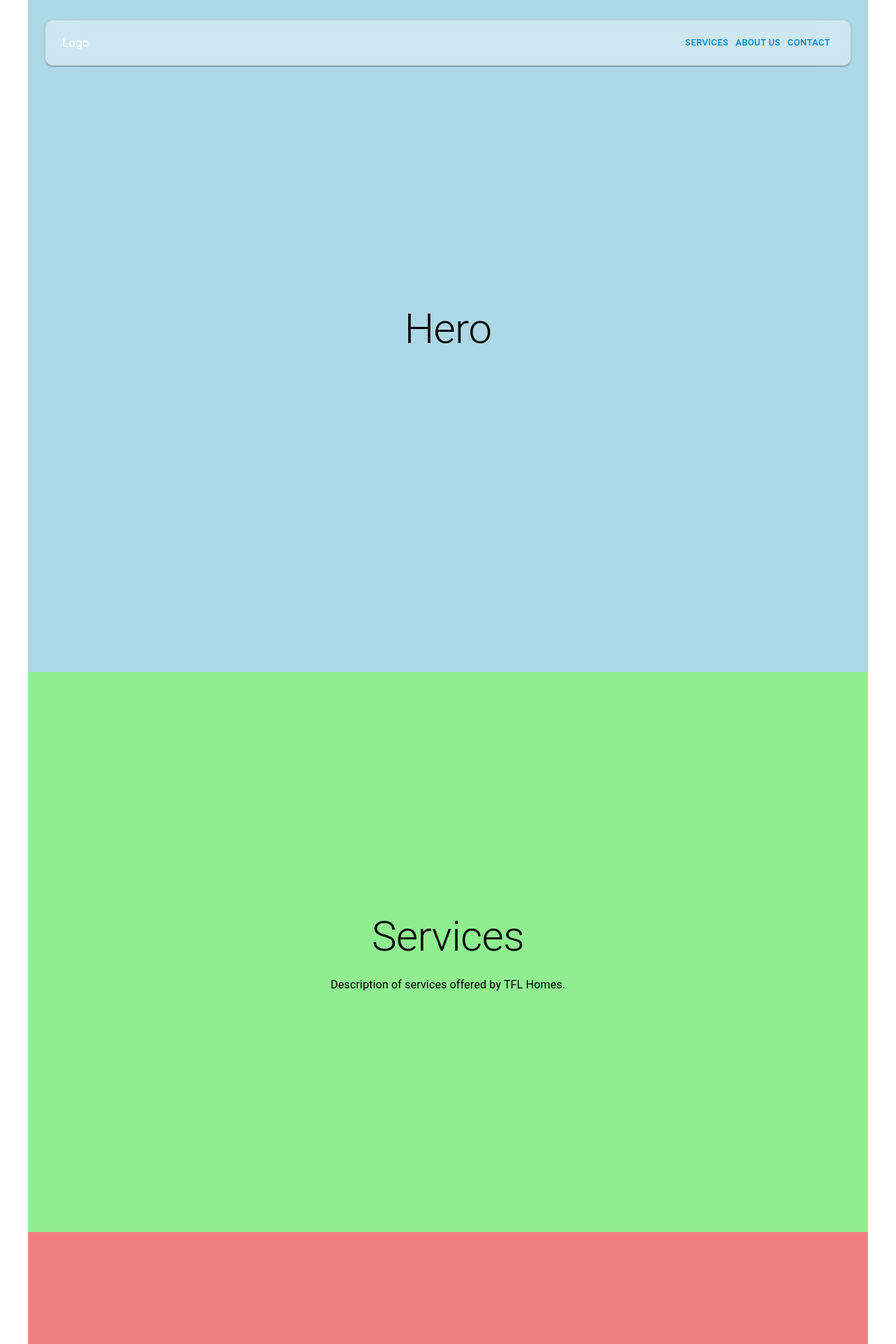
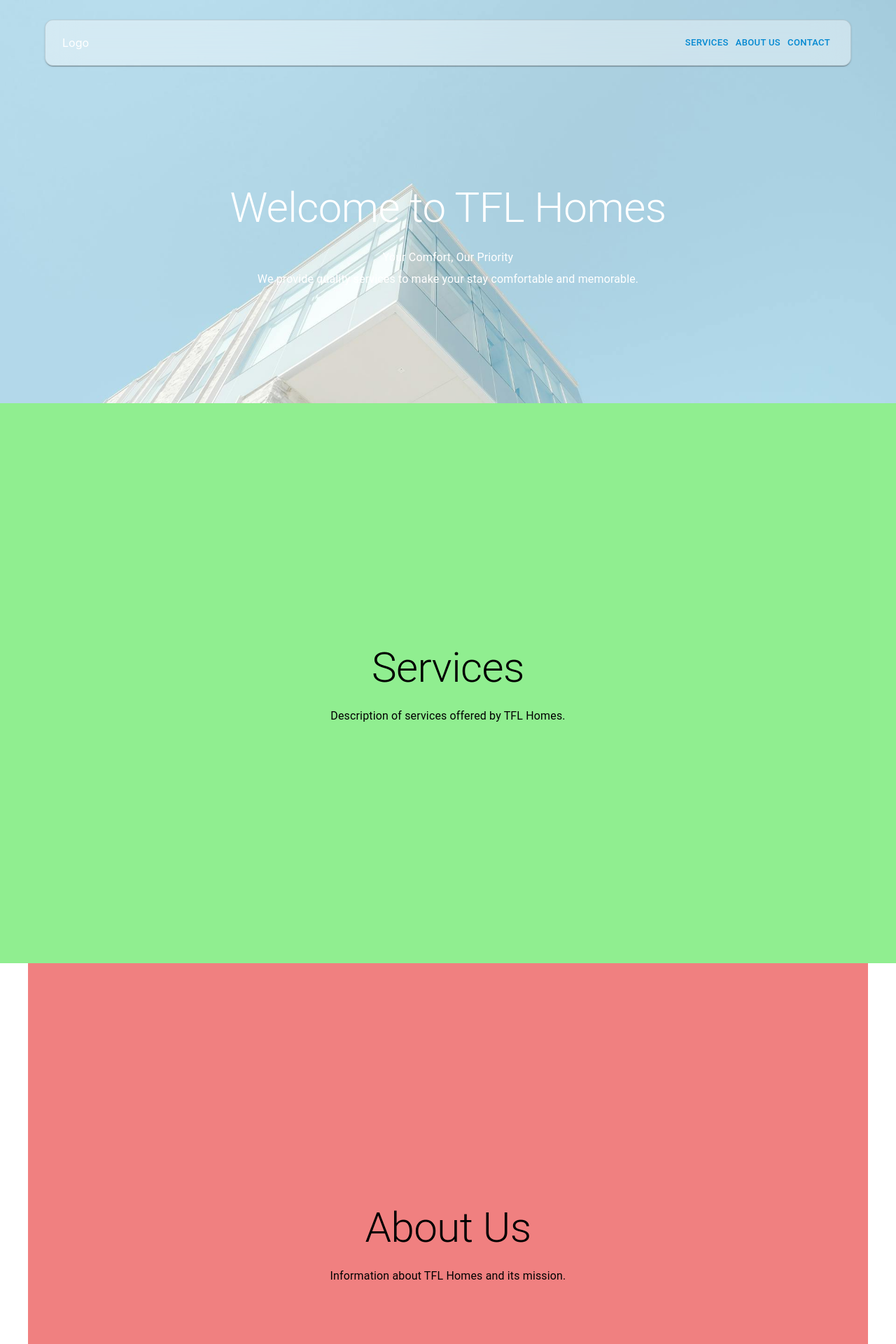
Before and after one commit to xg75Michael/xg75michael.github.io, a React (Vite) app: page / in a window 1280 px wide. Shown: the top 1920 px of the page at 70% size. Built offline with nearby package versions, Linux system fonts and the light colour scheme.

Commit message:
change codes structure, split it

```diff
--- a/src/pages/AboutUs/index.jsx
+++ b/src/pages/AboutUs/index.jsx
@@ -1,10 +1,22 @@
-import { Button } from '@mui/material';
+import { Container, Typography, Box } from '@mui/material';
 
 const AboutUs = () => {
   return (
-    <Button variant='contained' color='primary'>
-      AboutUs
-    </Button>
+    <Container
+      id='aboutus'
+      sx={{
+        display: 'flex',
+        flexDirection: 'column',
+        justifyContent: 'center',
+        alignItems: 'center',
+        height: '100vh',
+        backgroundColor: 'lightcoral',
+      }}>
+      <Typography variant='h2' gutterBottom>
+        About Us
+      </Typography>
+      <Typography variant='body1'>Information about TFL Homes and its mission.</Typography>
+    </Container>
   );
 };
 export default AboutUs;
--- a/src/pages/Contact/index.jsx
+++ b/src/pages/Contact/index.jsx
@@ -1,10 +1,22 @@
-import { Button } from '@mui/material';
+import { Container, Typography } from '@mui/material';
 
 const Contact = () => {
   return (
-    <Button variant='contained' color='primary'>
-      Contact
-    </Button>
+    <Container
+      id='contact'
+      sx={{
+        display: 'flex',
+        flexDirection: 'column',
+        justifyContent: 'center',
+        alignItems: 'center',
+        height: '100vh',
+        backgroundColor: 'lightyellow',
+      }}>
+      <Typography variant='h2' gutterBottom>
+        Contact
+      </Typography>
+      <Typography variant='body1'>Contact details and form for TFL Homes.</Typography>
+    </Container>
   );
 };
 export default Contact;
--- /dev/null
+++ b/src/pages/Hero/index.jsx
@@ -0,0 +1,33 @@
+import { Container, Typography, Box } from '@mui/material';
+import heroBackground from '@/assets/heroBackground.jpg';
+
+const Hero = () => {
+  return (
+    <Box
+      id='hero'
+      sx={{
+        display: 'flex',
+        flexDirection: 'column',
+        justifyContent: 'center',
+        alignItems: 'center',
+        height: '60vh',
+        backgroundImage: `url(${heroBackground})`,
+        backgroundSize: 'cover',
+        backgroundAttachment: 'fixed',
+        backgroundPosition: 'center',
+        color: 'white',
+        textAlign: 'center',
+        pt: 12,
+      }}>
+      <Typography variant='h2' gutterBottom>
+        Welcome to TFL Homes
+      </Typography>
+      <Typography variant='subtitle1' gutterBottom>
+        Your Comfort, Our Priority
+      </Typography>
+      <Typography variant='body1'>We provide quality services to make your stay comfortable and memorable.</Typography>
+    </Box>
+  );
+};
+
+export default Hero;
--- a/src/pages/Home/index.jsx
+++ b/src/pages/Home/index.jsx
@@ -1,70 +1,17 @@
-import { Button, Container, Typography, Box } from '@mui/material';
+import React from 'react';
+import Hero from '@/pages/Hero';
+import Services from '@/pages/Services';
+import AboutUs from '@/pages/AboutUs';
+import Contact from '@/pages/Contact';
 
 const Home = () => {
   return (
-    <div>
-      <Container
-        id='hero'
-        sx={{
-          display: 'flex',
-          flexDirection: 'column',
-          justifyContent: 'center',
-          alignItems: 'center',
-          height: '120vh',
-          backgroundColor: 'lightblue',
-        }}>
-        <Typography variant='h2' gutterBottom>
-          Hero
-        </Typography>
-      </Container>
-      <Container
-        id='services'
-        sx={{
-          display: 'flex',
-          flexDirection: 'column',
-          justifyContent: 'center',
-          alignItems: 'center',
-          height: '100vh',
-          backgroundColor: 'lightgreen',
-        }}>
-        <Typography variant='h2' gutterBottom>
-          Services
-        </Typography>
-        <Typography variant='body1'>Description of services offered by TFL Homes.</Typography>
-      </Container>
-
-      <Container
-        id='aboutus'
-        sx={{
-          display: 'flex',
-          flexDirection: 'column',
-          justifyContent: 'center',
-          alignItems: 'center',
-          height: '100vh',
-          backgroundColor: 'lightcoral',
-        }}>
-        <Typography variant='h2' gutterBottom>
-          About Us
-        </Typography>
-        <Typography variant='body1'>Information about TFL Homes and its mission.</Typography>
-      </Container>
-
-      <Container
-        id='contact'
-        sx={{
-          display: 'flex',
-          flexDirection: 'column',
-          justifyContent: 'center',
-          alignItems: 'center',
-          height: '100vh',
-          backgroundColor: 'lightyellow',
-        }}>
-        <Typography variant='h2' gutterBottom>
-          Contact
-        </Typography>
-        <Typography variant='body1'>Contact details and form for TFL Homes.</Typography>
-      </Container>
-    </div>
+    <React.Fragment>
+      <Hero></Hero>
+      <Services></Services>
+      <AboutUs></AboutUs>
+      <Contact></Contact>
+    </React.Fragment>
   );
 };
 
--- a/src/pages/Services/index.jsx
+++ b/src/pages/Services/index.jsx
@@ -1,10 +1,22 @@
-import { Button } from '@mui/material';
+import { Typography, Box } from '@mui/material';
 
-const Services = () => {
+const Hero = () => {
   return (
-    <Button variant='contained' color='primary'>
-      Services
-    </Button>
+    <Box
+      id='services'
+      sx={{
+        display: 'flex',
+        flexDirection: 'column',
+        justifyContent: 'center',
+        alignItems: 'center',
+        height: '100vh',
+        backgroundColor: 'lightgreen',
+      }}>
+      <Typography variant='h2' gutterBottom>
+        Services
+      </Typography>
+      <Typography variant='body1'>Description of services offered by TFL Homes.</Typography>
+    </Box>
   );
 };
-export default Services;
+export default Hero;
```
Also changed, not shown: src/assets/heroBackground.jpg (added).
